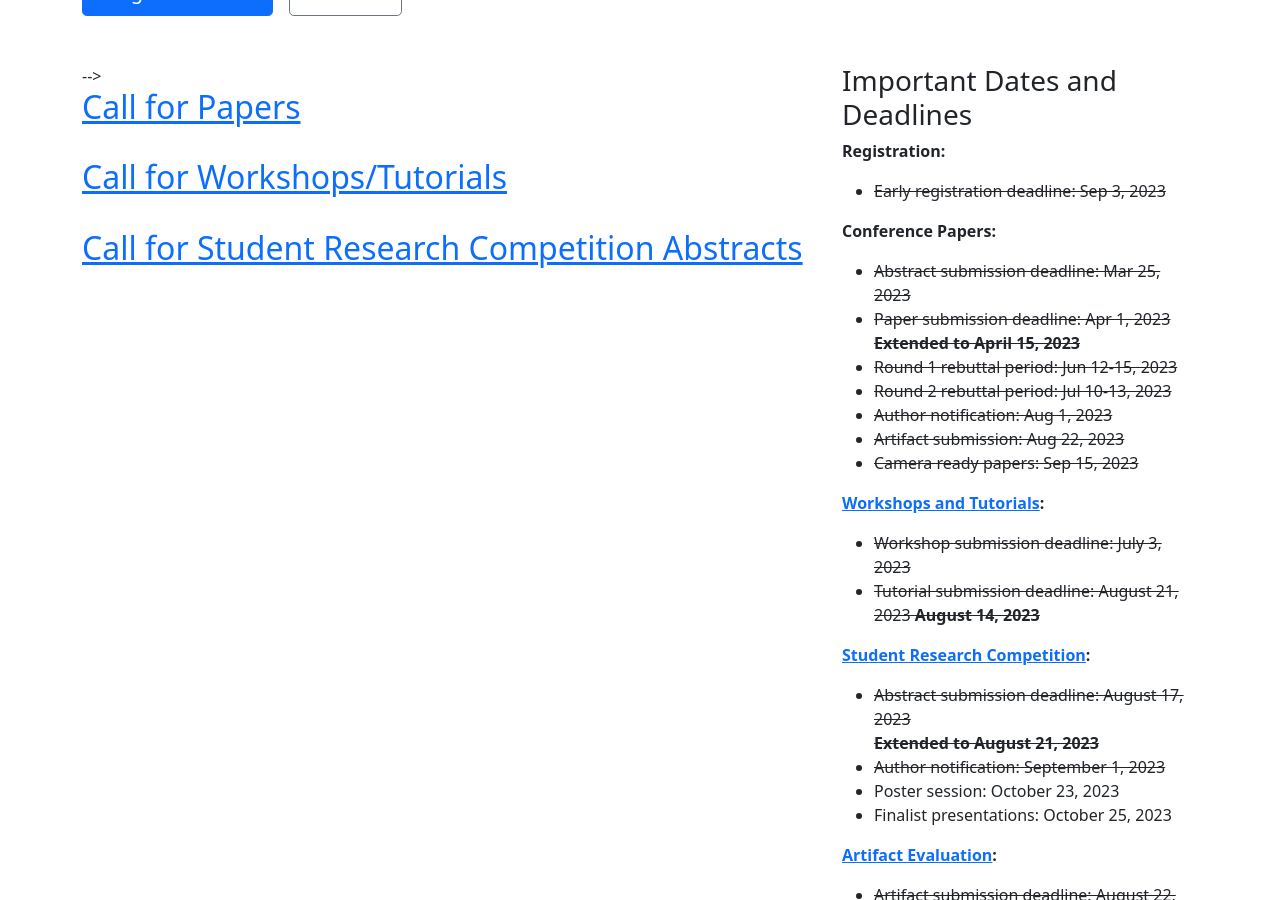
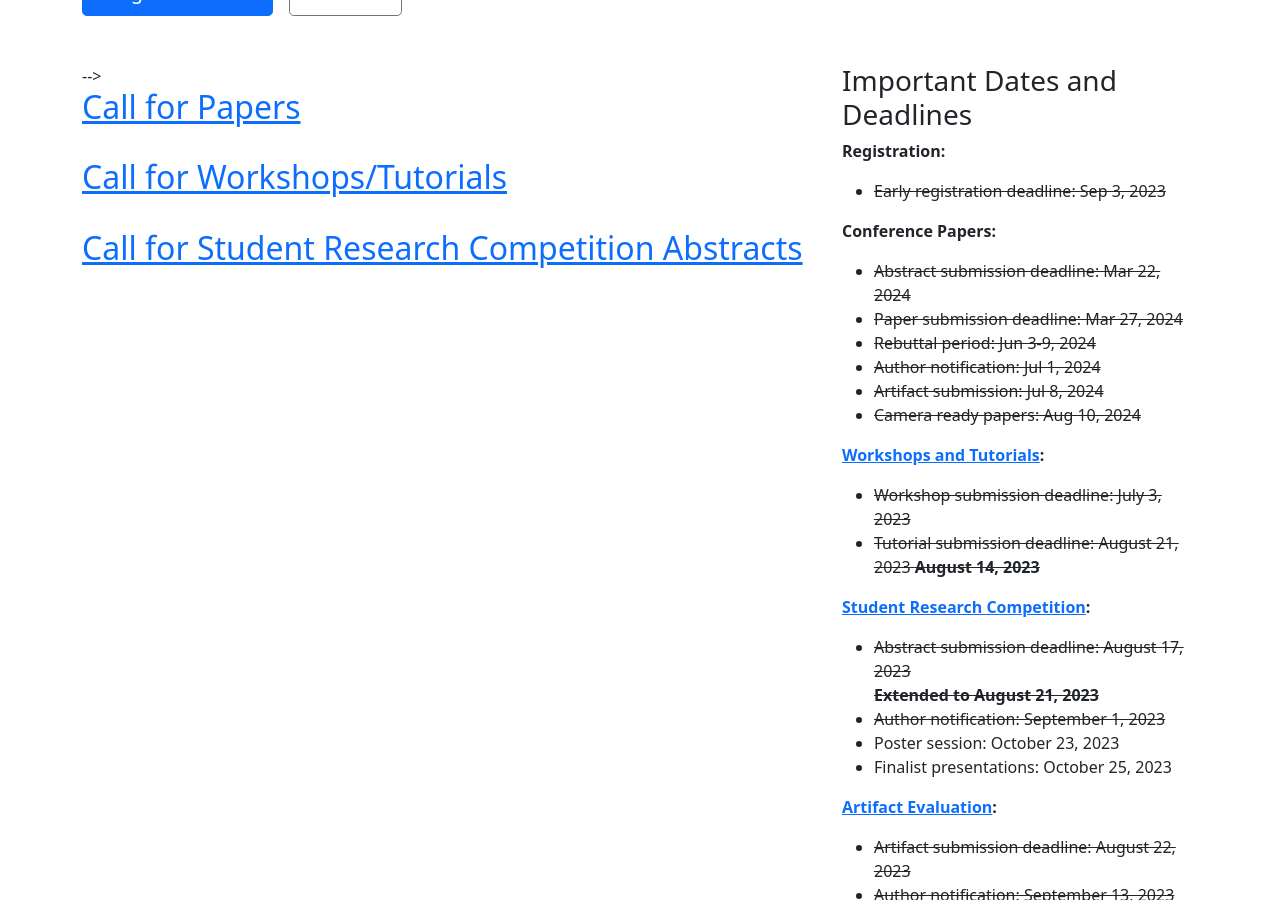
Before and after one commit to pact2024/pact2024.github.io, a Jekyll site: the page built from index.html, in a window 1280 px wide and 900 px high, scrolled down 741 px. Built offline with Jekyll 4.4.1, drawn with Linux system fonts in a browser that asks for light colours.

Commit message:
Update sidebar.html

```diff
--- a/_includes/sidebar.html
+++ b/_includes/sidebar.html
@@ -13,43 +13,43 @@
 <p><strong>Conference Papers:</strong></p>
 
 <ul>
-  <li><strike>Abstract submission deadline: Mar 25, 2023</strike></li>
+  <li><strike>Abstract submission deadline: Mar 22, 2024</strike></li>
   <li>
       <strike>
       Paper submission deadline:
-        <strike>Apr 1, 2023</strike>
-        <br>
-        <b>Extended to April 15, 2023</b>
+        <strike>Mar 27, 2024</strike>
+<!--         <br>
+        <b>Extended to April 15, 2023</b> -->
       </strike>
   </li>
   <li>
       <strike>
-        Round 1 rebuttal period:
-        Jun 12-15, 2023
+        Rebuttal period:
+        Jun 3-9, 2024
       </strike>
   </li>
-  <li>
+<!--   <li>
       <strike>
         Round 2 rebuttal period:
         Jul 10-13, 2023
       </strike>
-  </li>
+  </li> -->
   <li>
       <strike>
         Author notification:
-        Aug 1, 2023
+        Jul 1, 2024
       </strike>
   </li>
   <li>
       <strike>
         Artifact submission:
-        Aug 22, 2023
+        Jul 8, 2024
       </strike>
   </li>
   <li>
       <strike>
         Camera ready papers:
-        Sep 15, 2023
+        Aug 10, 2024
       </strike>
   </li>
 </ul>
```
